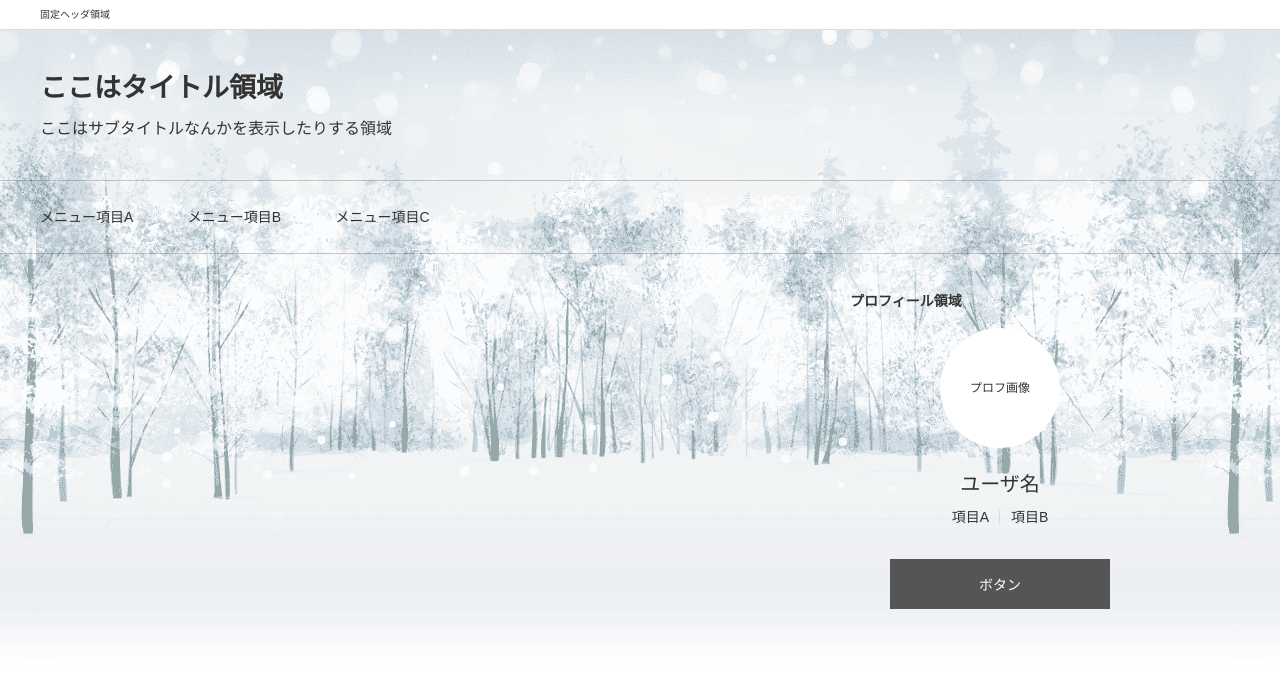
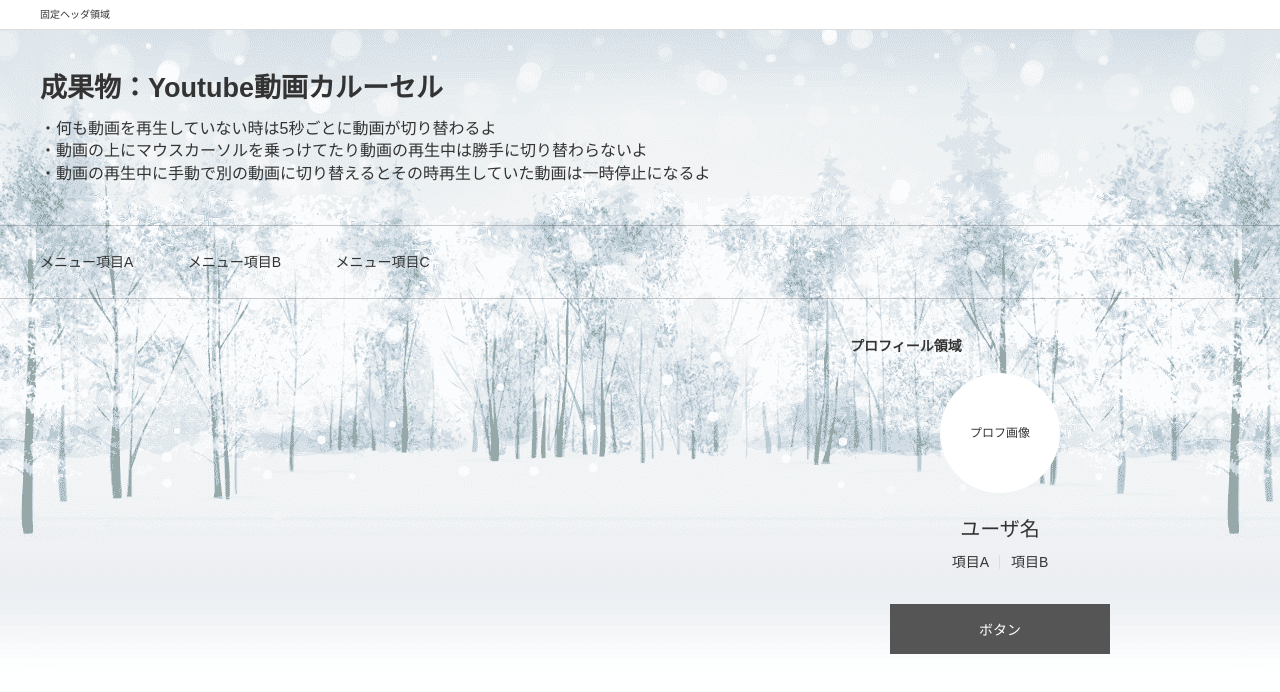
Before and after one commit to yousei-kei-danshi/yousei-kei-danshi.github.io, a plain HTML site: page contents/yt-video-carousel/index.html in a window 1280 px wide. Drawn offline with nearby package versions, Linux system fonts and the light colour scheme.

Commit message:
Changed the page heading and subtitle to video carousel description.

```diff
--- a/contents/yt-video-carousel/index.html
+++ b/contents/yt-video-carousel/index.html
@@ -31,10 +31,12 @@
         <a href="javascript:void(0)">
           <div class="skin-headerTitle">
             <h1 class="skin-blogMainTitle">
-            ここはタイトル領域
+            成果物：Youtube動画カルーセル
             </h1>
             <p class="skin-blogSubTitle">
-            ここはサブタイトルなんかを表示したりする領域
+              ・何も動画を再生していない時は5秒ごとに動画が切り替わるよ<br>
+              ・動画の上にマウスカーソルを乗っけてたり動画の再生中は勝手に切り替わらないよ<br>
+              ・動画の再生中に手動で別の動画に切り替えるとその時再生していた動画は一時停止になるよ<br>
             </p>
           </div>
         </a>
```
